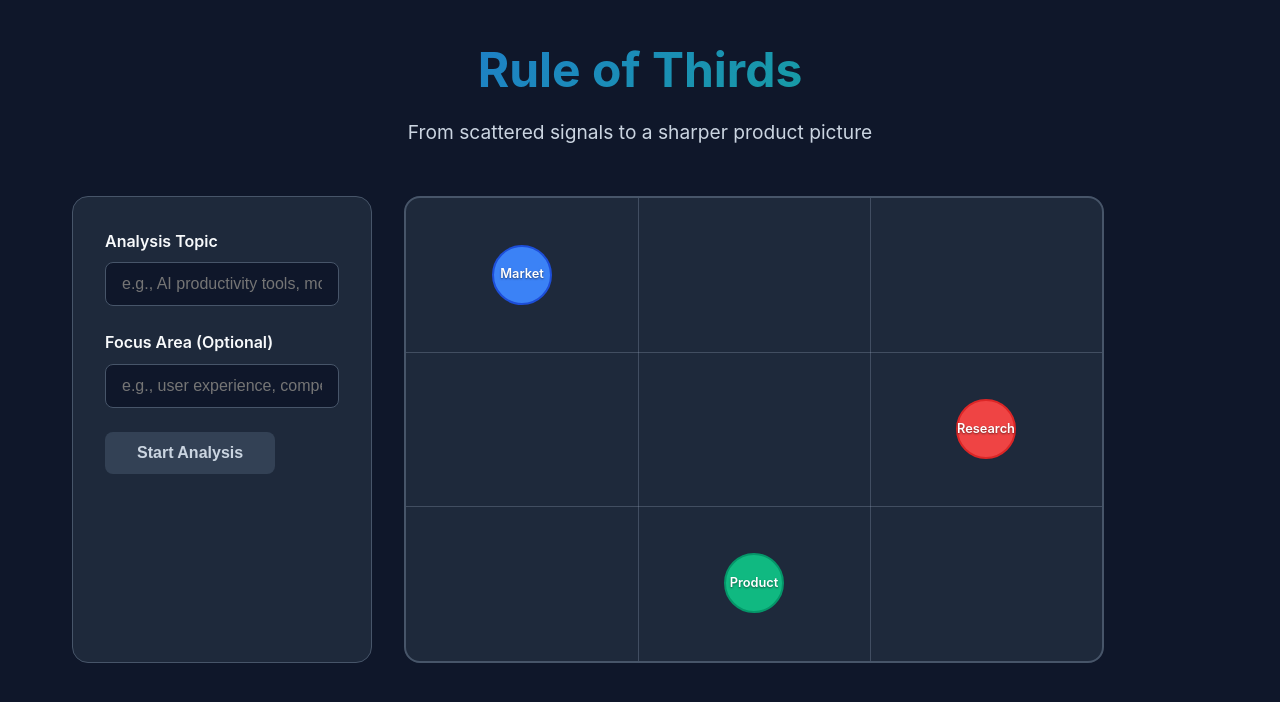
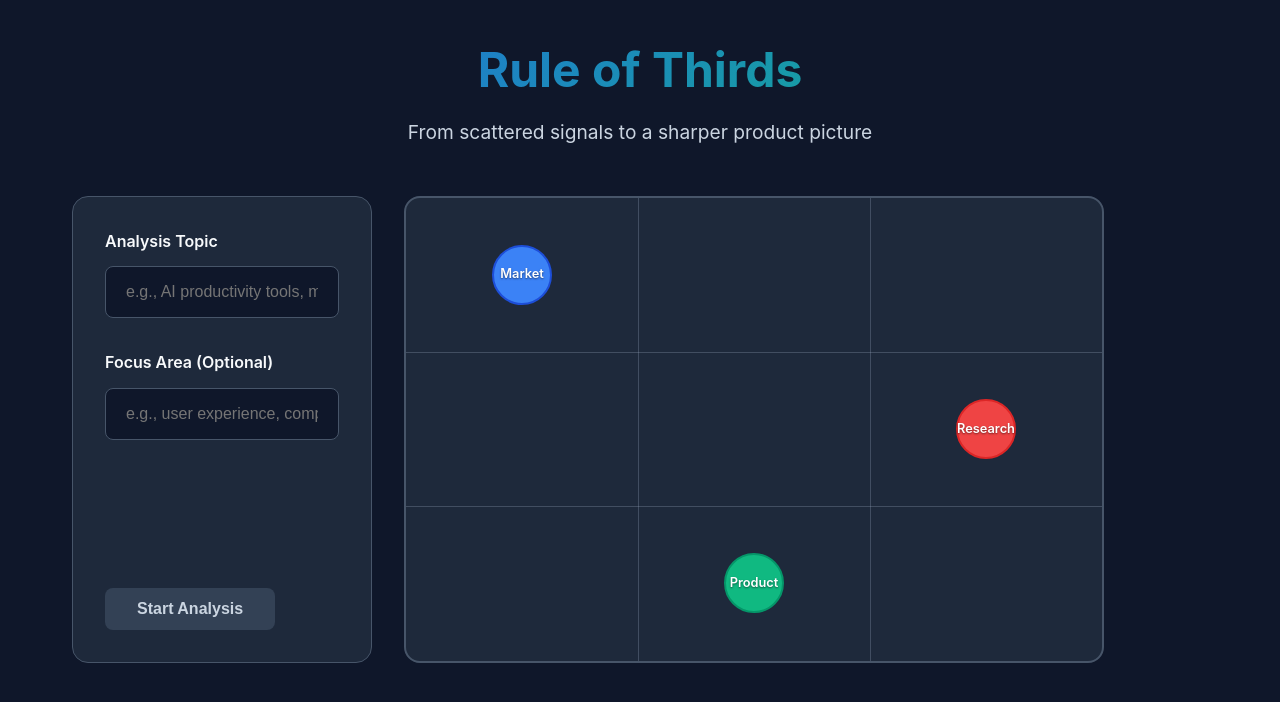
Before and after one commit to damondel/rule-of-thirds-webapp, a React (Vite) app in the folder web/: page / in a window 1280 px wide. Shown: the top 702 px of the page. Built offline with nearby package versions, Linux system fonts and the light colour scheme.

Commit message:
Better distribute space within the controls area

```diff
--- a/web/src/index.css
+++ b/web/src/index.css
@@ -74,23 +74,23 @@ body {
   height: 467px; /* Match grid height */
   display: flex;
   flex-direction: column;
-  justify-content: flex-start;
+  justify-content: space-between;
 }
 
 .input-group {
-  margin-bottom: 1.5rem;
+  margin-bottom: 2rem;
 }
 
 .input-group label {
   display: block;
-  margin-bottom: 0.5rem;
+  margin-bottom: 0.75rem;
   font-weight: 600;
   color: var(--text-primary);
 }
 
 .input-group input {
   width: 100%;
-  padding: 0.75rem 1rem;
+  padding: 1rem 1.25rem;
   border: 1px solid var(--border);
   border-radius: 0.5rem;
   background: var(--background);
@@ -114,6 +114,8 @@ body {
   display: flex;
   gap: 1rem;
   flex-wrap: wrap;
+  margin-top: auto;
+  padding-top: 1rem;
 }
 
 .analyze-btn, .reset-btn {
```
